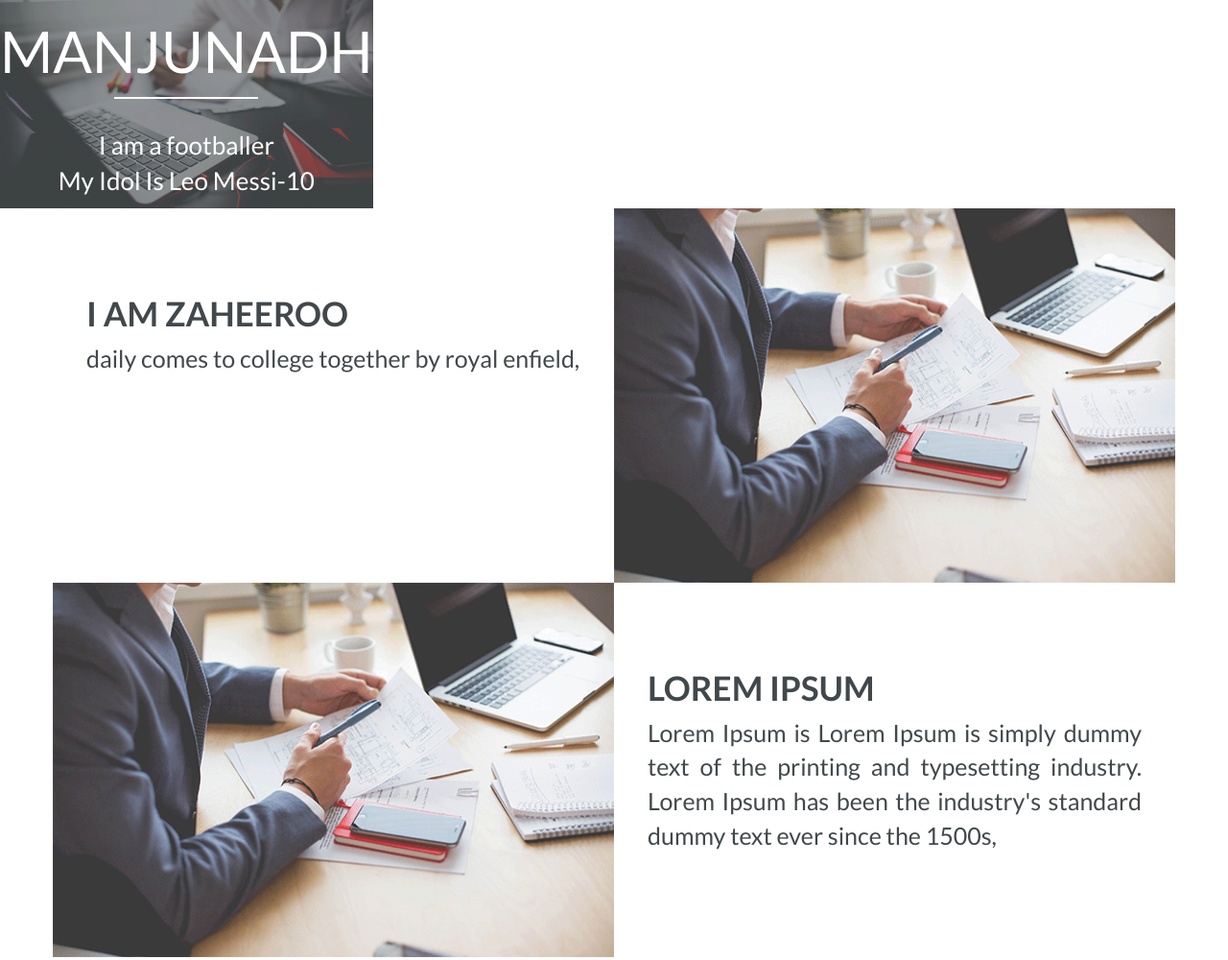
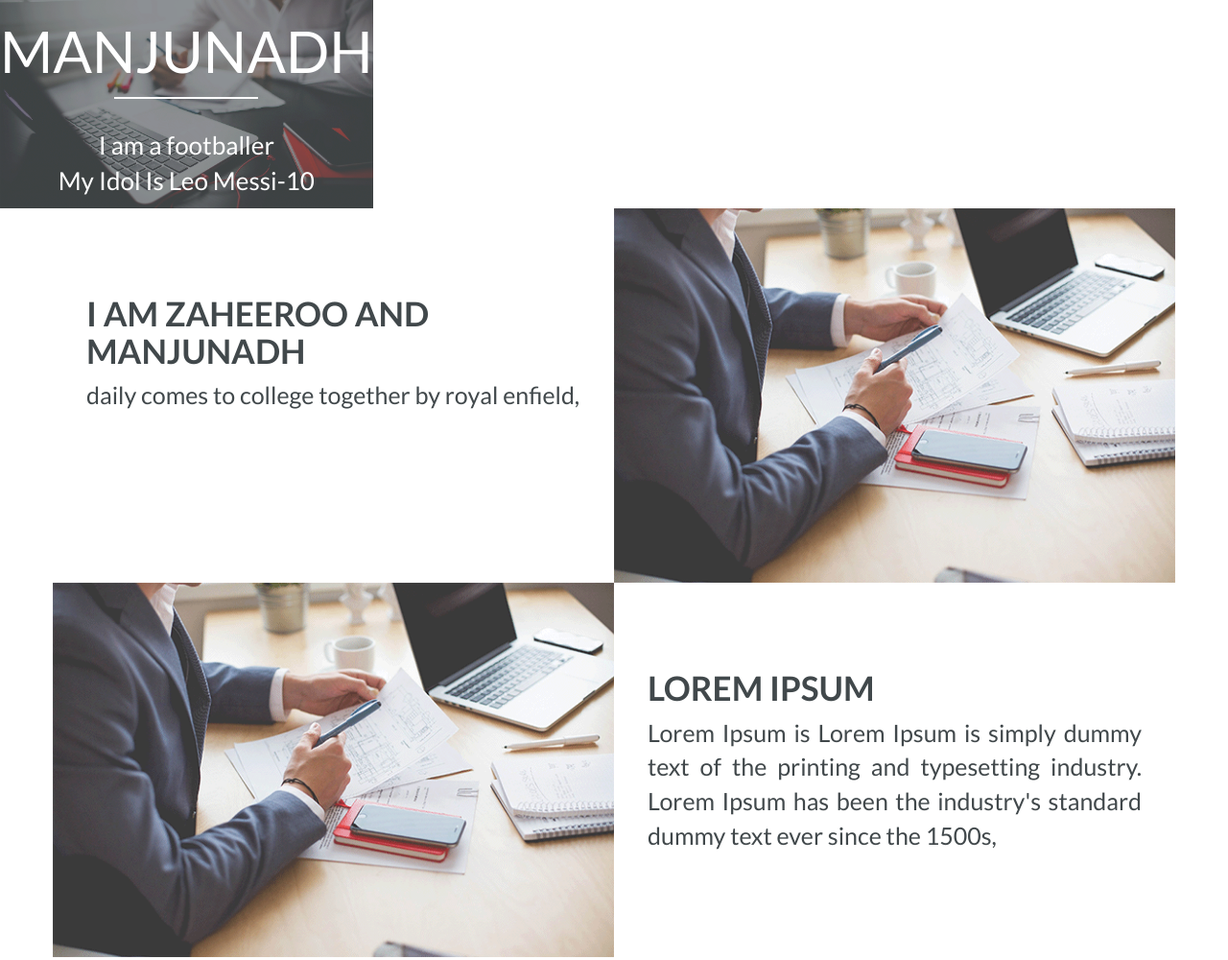
Before and after one commit to Manjunadh-10/Manjunadh, a plain HTML site: page index.html in a window 1280 px wide. Shown: the top 1000 px of the page at 96% size. Drawn offline with Linux system fonts and the light colour scheme; a script that the page names is missing.

Commit message:
Update index.html

```diff
--- a/index.html
+++ b/index.html
@@ -47,7 +47,7 @@
 		<div class="row">
 			<div class="col-md-6 col-sm-6">
 				<div class="feature-box">
-					<h1>I am zaheeroo</h1>
+					<h1>I am zaheeroo and Manjunadh</h1>
 					<p>daily comes to college together by royal enfield,</p>
 				</div>
 			</div><!-- End col-md-6 -->
```
